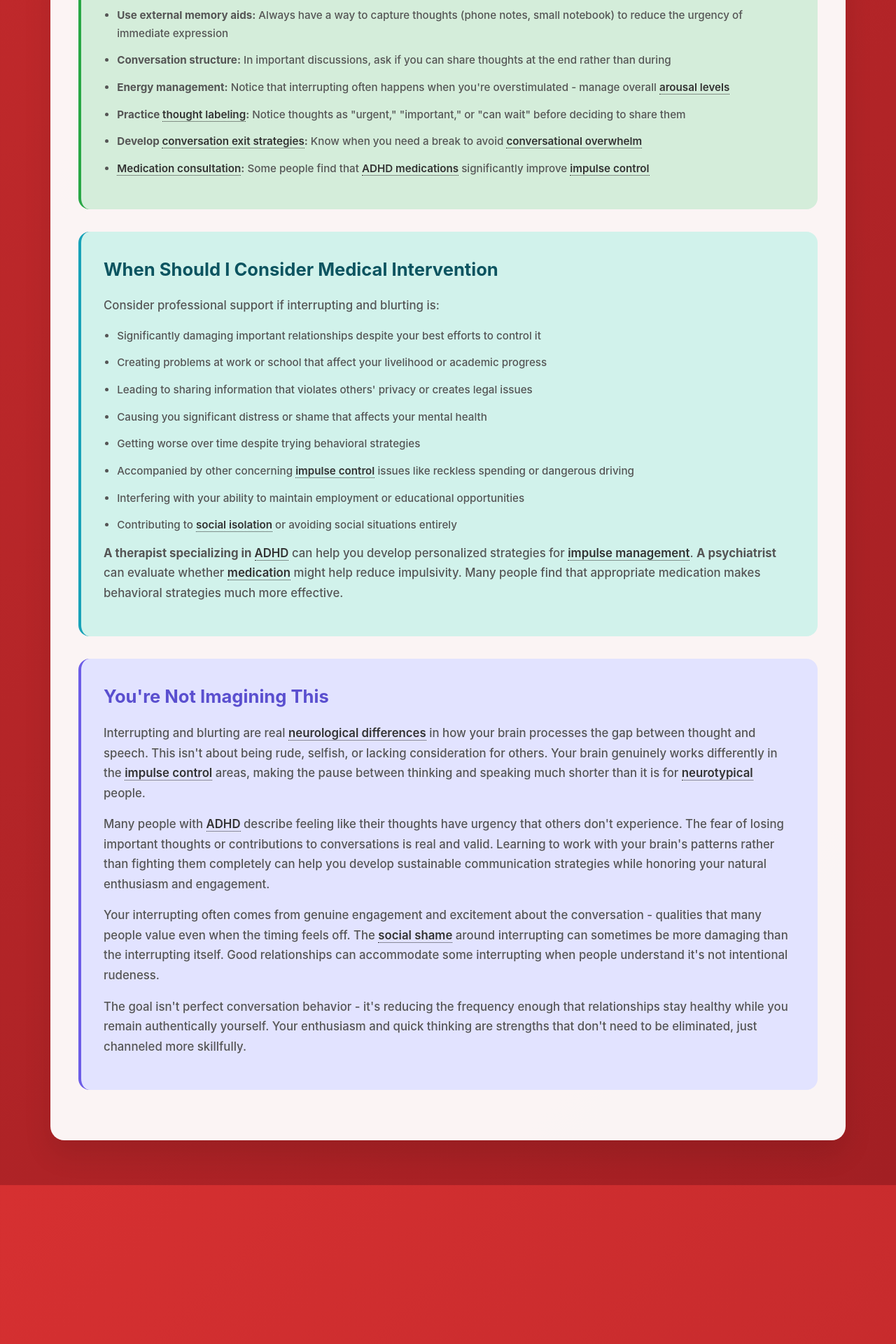
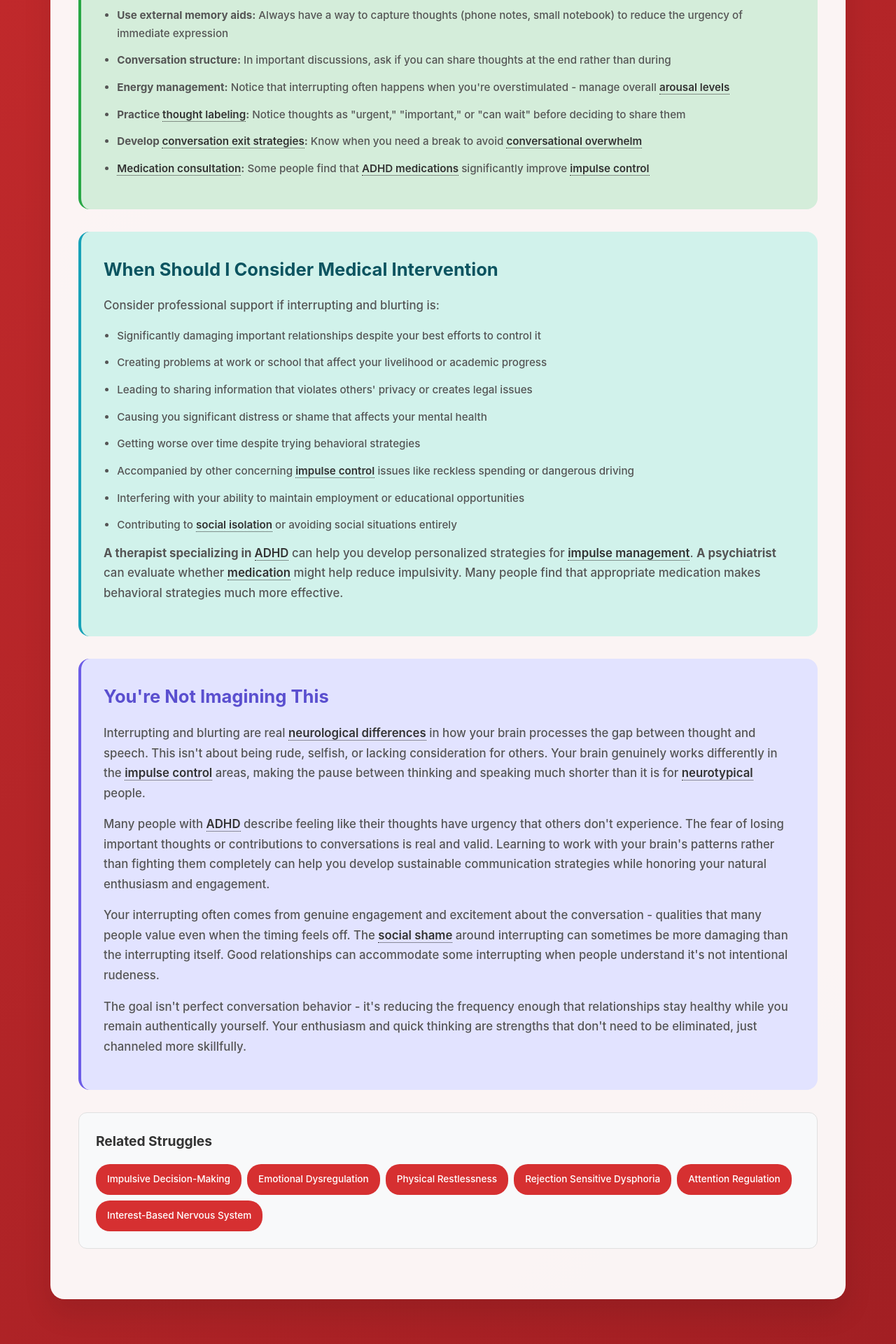
Before and after one commit to neurodivergent-survival-guide/neurodivergent-survival-guide, a Jekyll site: the page built from struggles/interrupting-and-blurting.html, in a window 1280 px wide. Shown: the part 2357-4277 px from the top of the page at 70% size. Built offline with Jekyll 4.4.1, drawn with Linux system fonts in a browser that asks for light colours; before the commit the page ends 4050 px from its top, so only the background shows below that.

Commit message:
Update interrupting-and-blurting.html

```diff
--- a/struggles/interrupting-and-blurting.html
+++ b/struggles/interrupting-and-blurting.html
@@ -215,9 +215,50 @@
         color: #555;
     }
 
+    .related-struggles {
+        background: #f8f9fa;
+        padding: 1.5rem;
+        border-radius: 12px;
+        margin: 2rem 0;
+        border: 1px solid #e0e0e0;
+    }
+
+    .related-struggles h3 {
+        color: #333;
+        margin-bottom: 1rem;
+        font-size: 1.2rem;
+    }
+
+    .struggle-tags {
+        display: flex;
+        flex-wrap: wrap;
+        gap: 0.5rem;
+    }
+
+    .struggle-tag {
+        background: #d63031;
+        color: white;
+        padding: 0.5rem 1rem;
+        border-radius: 20px;
+        font-size: 0.85rem;
+        text-decoration: none;
+        transition: all 0.3s ease;
+        min-height: 44px;
+        display: flex;
+        align-items: center;
+    }
+
+    .struggle-tag:hover {
+        background: #a21f23;
+        color: white;
+        text-decoration: none;
+        transform: translateY(-1px);
+    }
+
     /* Focus states for accessibility */
     .jargon:focus,
-    .breadcrumb a:focus {
+    .breadcrumb a:focus,
+    .struggle-tag:focus {
         outline: 2px solid #fff;
         outline-offset: 2px;
     }
@@ -257,9 +298,7 @@
     .immediate-help .jargon,
     .long-term .jargon,
     .medical-section .jargon,
-    .validation-section .jargon,
-    .disclaimer .jargon,
-    .crisis-resources .jargon {
+    .validation-section .jargon {
         color: #333;
         font-weight: 600;
         border-bottom-color: #333;
@@ -378,9 +417,13 @@
             padding: 1.5rem;
         }
 
-        .disclaimer,
-        .crisis-resources {
-            padding: 1.2rem;
+        .struggle-tags {
+            flex-direction: column;
+        }
+
+        .struggle-tag {
+            justify-content: center;
+            text-align: center;
         }
     }
 
@@ -505,5 +548,18 @@
 
                 <p>The goal isn't perfect conversation behavior - it's reducing the frequency enough that relationships stay healthy while you remain authentically yourself. Your enthusiasm and quick thinking are strengths that don't need to be eliminated, just channeled more skillfully.</p>
             </div>
+
+            <div class="related-struggles">
+                <h3>Related Struggles</h3>
+                <div class="struggle-tags">
+                    <a href="{{ '/struggles/impulsive-decision-making.html' | relative_url }}" class="struggle-tag">Impulsive Decision-Making</a>
+                    <a href="{{ '/struggles/emotional-dysregulation.html' | relative_url }}" class="struggle-tag">Emotional Dysregulation</a>
+                    <a href="{{ '/struggles/physical-restlessness.html' | relative_url }}" class="struggle-tag">Physical Restlessness</a>
+                    <a href="{{ '/struggles/rejection-sensitive-dysphoria.html' | relative_url }}" class="struggle-tag">Rejection Sensitive Dysphoria</a>
+                    <a href="{{ '/struggles/attention-regulation.html' | relative_url }}" class="struggle-tag">Attention Regulation</a>
+                    <a href="{{ '/struggles/interest-based-nervous-system.html' | relative_url }}" class="struggle-tag">Interest-Based Nervous System</a>
+                </div>
+            </div>
+        </div>
     </main>
 </div>
```
